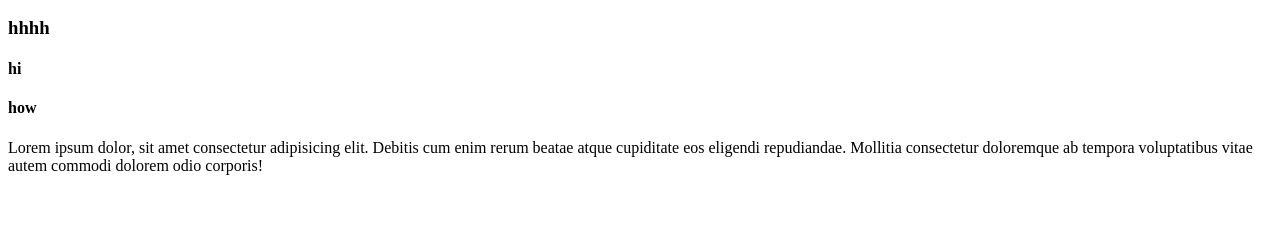
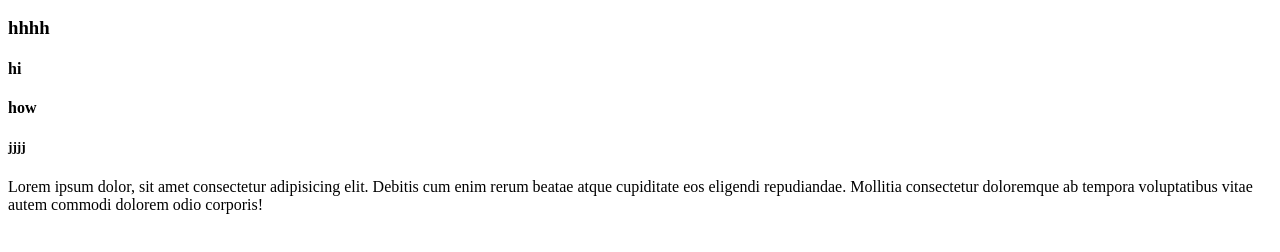
Before and after one commit to Dileep554/pro, a plain HTML site: page index.html in a window 1280 px wide. Shown: the part 110-362 px from the top of the page. Drawn offline with Linux system fonts and the light colour scheme.

Commit message:
modified

```diff
--- a/index.html
+++ b/index.html
@@ -11,6 +11,7 @@
     <h3>hhhh</h3>
     <h4>hi</h4>
     <h4>how</h4>
+    <h5>jjjj</h5>
     <p>Lorem ipsum dolor, sit amet consectetur adipisicing elit. Debitis cum enim rerum beatae atque cupiditate eos eligendi repudiandae. Mollitia consectetur doloremque ab tempora voluptatibus vitae autem commodi dolorem odio corporis!</p>
 </body>
 </html>
```
